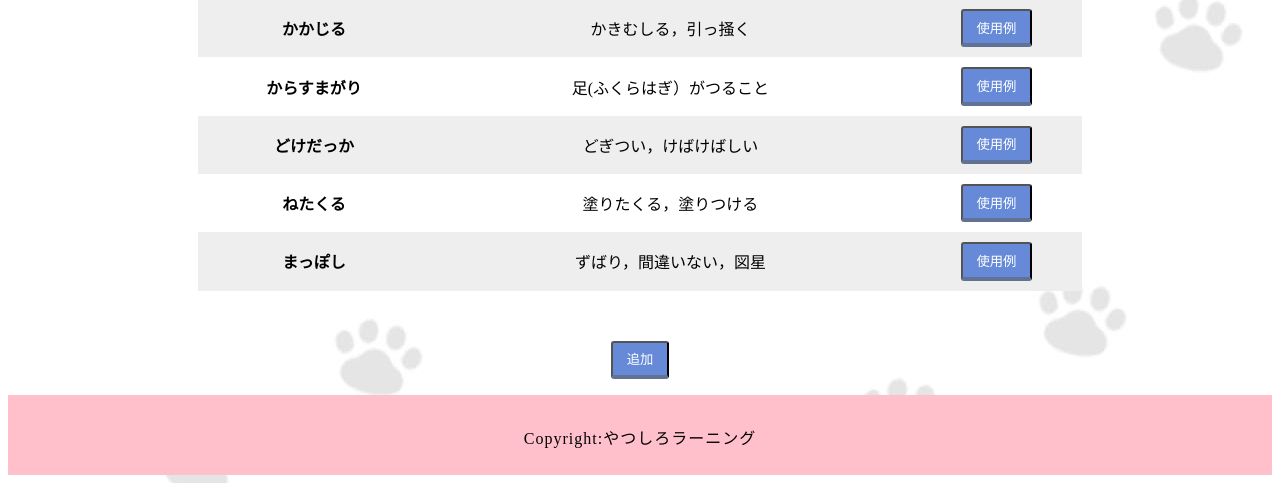
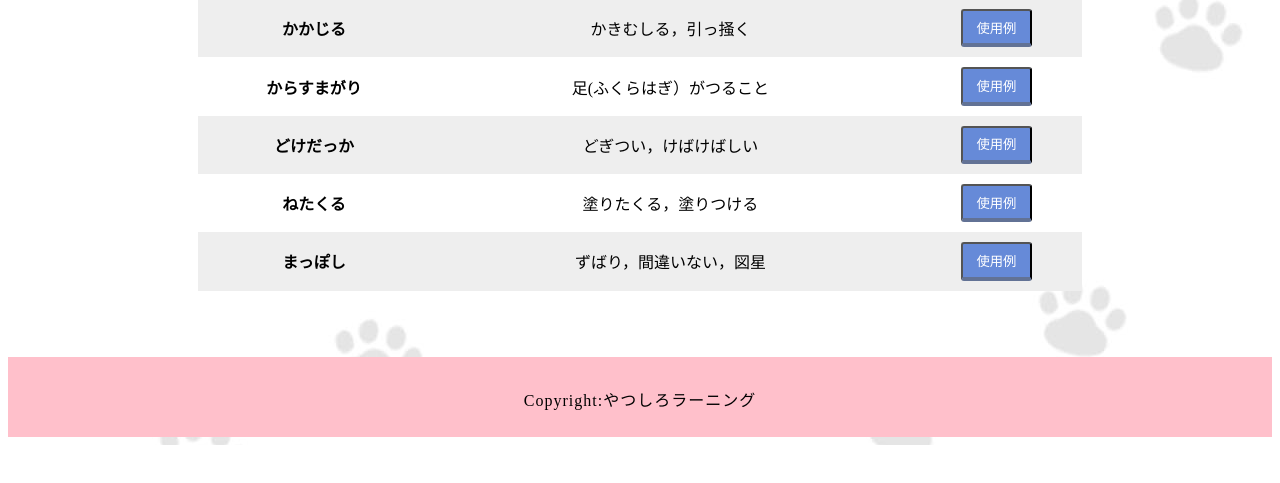
Before and after one commit to kaaa43246y/sotsugyouseisaku, a Flask app: page /index in a window 1280 px wide. Shown: the part 2105-2588 px from the top of the page. After the commit the page ends 2550 px from the top, so only its background shows below. Run offline with Flask 2, Linux system fonts and the light colour scheme; data comes from the database, SQL or seed files in the repository; some libraries are stand-ins or nearby versions.

Commit message:
ボタン削除

```diff
--- a/templates/index.html
+++ b/templates/index.html
@@ -375,8 +375,6 @@
 
            </section>
 
-           <button type="button" id="appendTest">追加</button>
-
     </article>
     <script src="../static/js/script.js"></script>
 
```
